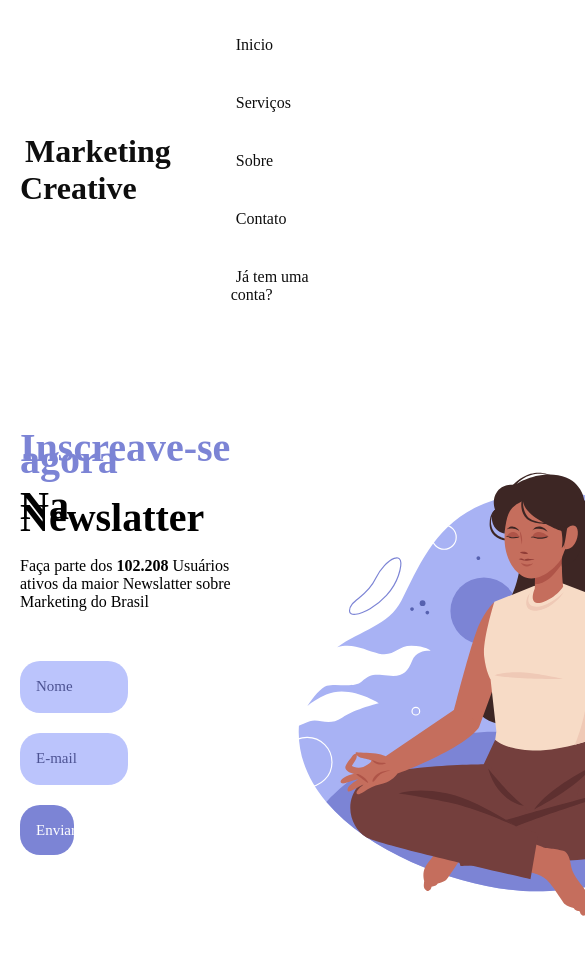
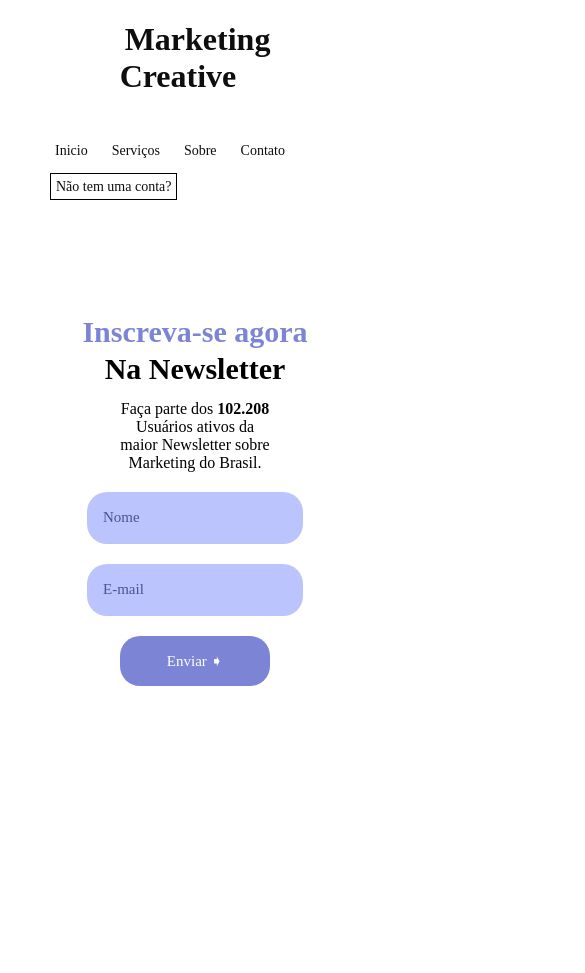
Before and after one commit to JonathasSC/landing-pages, a plain HTML site: page inscreva-se/index.html in a window 390 px wide. Shown: the top 973 px of the page, 585 px wide, since content can reach past the window. After the commit the page ends 844 px from the top, so only its background shows below. Drawn offline with Linux system fonts and the light colour scheme; a web font is replaced by a local one.

Commit message:
Finalizado

```diff
--- a/inscreva-se/index.html
+++ b/inscreva-se/index.html
@@ -5,12 +5,13 @@
 	<meta http-equiv="X-UA-Compatible" content="IE=edge">
 	<meta name="viewport" content="width=device-width, initial-scale=1.0">
 	<link href="./styles/style.css" rel="stylesheet" type="text/css">
+	<link href="./styles/media.css" rel="stylesheet" type="text/css">
 	<title>Registre-se</title>
 </head>
 <body>
 	<header>
 		<div>
-			<h1><a class="title"  href="#">Marketing<br>Creative</a></h1>
+			<h1><a class="title" href="#">Marketing<br>Creative</a></h1>
 		</div>
 		<ul class="header-right">
 			<li><a class="link"  href="#">Inicio</a></li>
@@ -21,16 +22,16 @@
 
 			<li><a class="link" href="#">Contato</a></li>
 
-			<li><a class="link" href="#">Já tem uma conta?</a></li>
+			<li><a class="link" href="#"  id="inscrever-button">Não tem uma conta?</a></li>
 		</ul>
 	</header>
 
 	<main>
 		<aside>
-			<h2><span>Inscreave-se agora</h2></span>
-			<h2>Na Newslatter</h2>
+			<h2><span>Inscreva-se agora</span></h2>
+			<h2>Na Newsletter</h2>
 			<p>
-				Faça parte dos <strong> 102.208 </strong>Usuários ativos da maior Newslatter sobre Marketing do Brasil
+				Faça parte dos <strong> 102.208 </strong>Usuários ativos da maior Newsletter sobre Marketing do Brasil.
 			</p>
 			<form>
 				<input type="text" placeholder="Nome">
--- /dev/null
+++ b/inscreva-se/styles/media.css
@@ -0,0 +1,56 @@
+@media screen and (max-width: 1000px){
+	header {
+		display: flex;
+		flex-direction: column;
+		justify-content: center;
+		align-items: center;
+	}
+
+	main{
+		flex-direction: column;
+		text-align: center;
+	}
+
+	p {
+		margin: 0 20px 0 20px;
+		padding-bottom: 30px;
+		padding: 0 80px 0 80px;
+	}
+
+	h2 {
+		font-size: 38px;
+	}
+
+	form {
+		margin: 0 auto;
+		width: 300px;
+	}
+
+	input{
+		align-self: center;
+	}
+
+	img {
+		display: none;
+	}
+
+	ul {
+		text-align: ce;
+	}
+}
+
+@media screen and (max-width: 818px){
+	header {
+		padding: 0 5px;
+	}
+	li {
+		margin: 10px 5px;
+		font-size: 14px;
+	}
+}
+
+@media screen and (max-width: 500px){
+	h2 {
+		font-size: 30px;
+	}
+}
--- a/inscreva-se/styles/style.css
+++ b/inscreva-se/styles/style.css
@@ -31,7 +31,7 @@ li {
 main {
 	display: flex;
 	flex-direction: row;
-	margin-top: 50px;
+	margin-top: 80px;
 	align-items: center;
 }
 
@@ -67,11 +67,15 @@ a {
 	transition: all ease 0.2s;
 }
 
+a[class="title"]:hover{
+	color: #0e0e0e;
+	background: none;
+}
+
 a:hover {
 	color: #fff;
 	background-color: #7c84d5;
 }
-
 
 form {
 	display: flex;
@@ -90,10 +94,14 @@ input {
 	border-radius: 20px;
 }
 
+input:focus{
+	outline: 1px solid #7c84d5;
+}
+
 form [type=submit]{
 	text-align: center;
 	background-color: #7c84d5;
-	width: 50%;
+	width: 150px;
 	height: 50px;
 	color: white;
 }
@@ -104,7 +112,6 @@ span {
 
 #inscrever-button {
 	border: 1px solid black;
-
 }
 
 #inscrever-button:hover {
```
